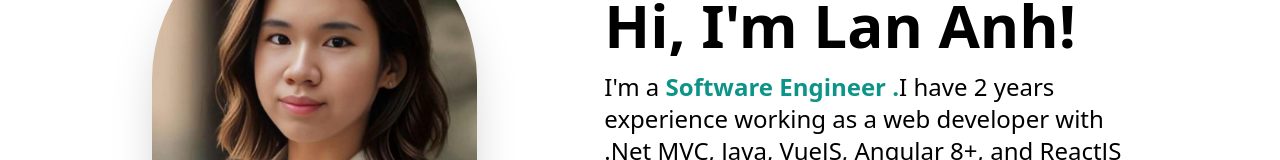
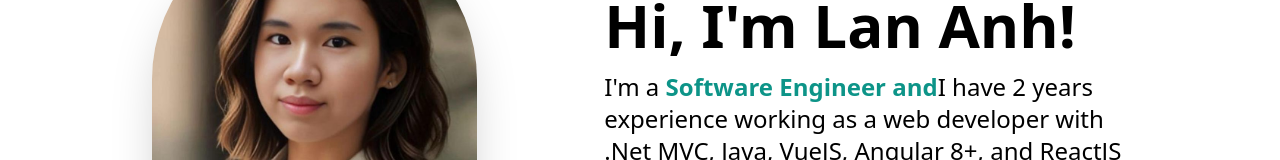
Before and after one commit to anh-nguyen20899/zoey-porfolio, a Next.js app: page / in a window 1280 px wide. Shown: the part 323-483 px from the top of the page. Built offline with nearby package versions, Linux system fonts and the light colour scheme.

Commit message:
Update indent in Hero section

```diff
--- a/components/HeroSection.tsx
+++ b/components/HeroSection.tsx
@@ -23,7 +23,7 @@ const HeroSection = () => {
           <p className="text-lg mt-4 mb-6 md:text-2xl">
             I&#39;m a{" "}
             <span className="font-semibold text-teal-600">
-              Software Engineer{" "}.
+              Software Engineer{" "} and
             </span>
             {/* based in Sydney, NSW */}
             I have 2 years experience working as a web developer with .Net MVC, Java, VueJS, Angular 8+, and ReactJS projects
```
